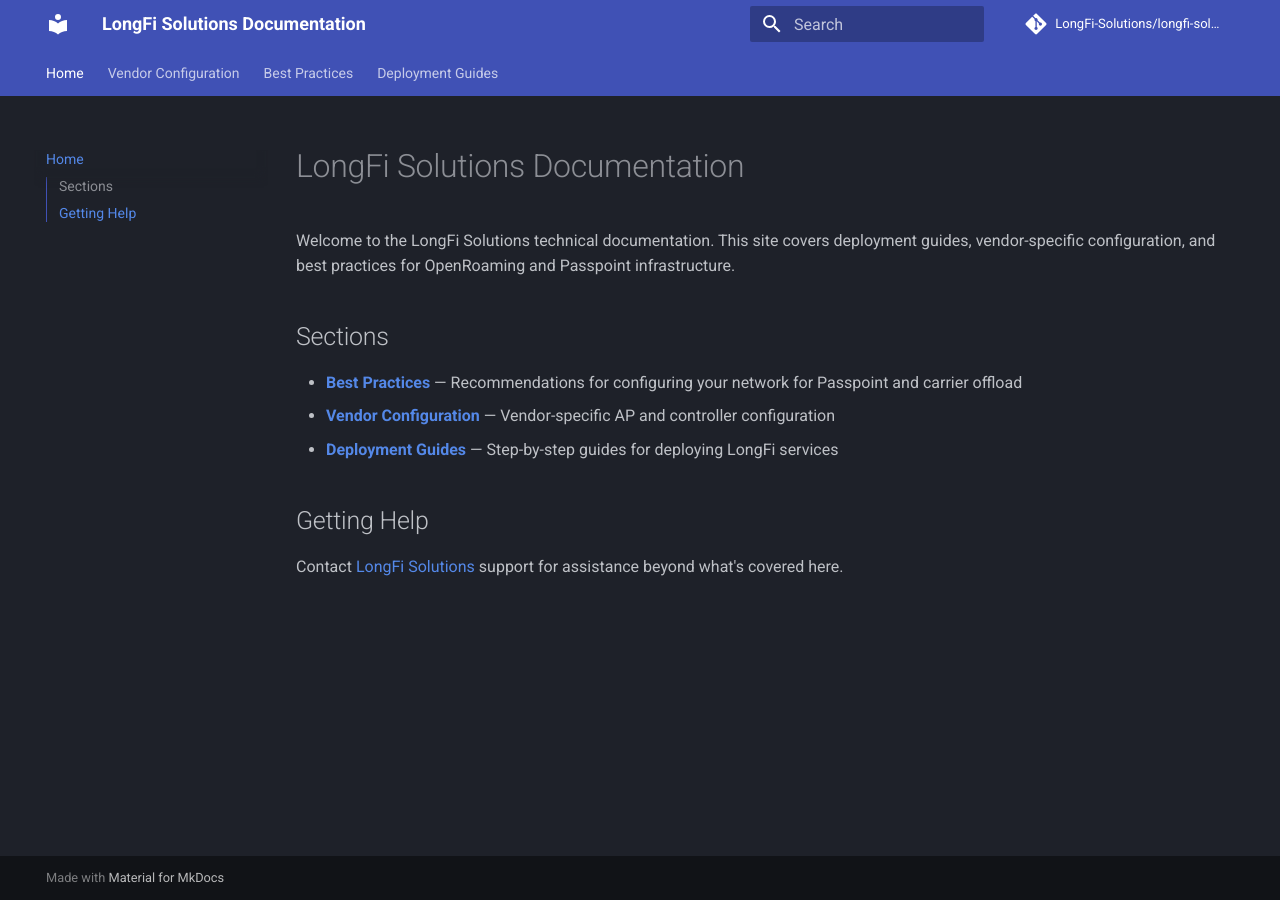
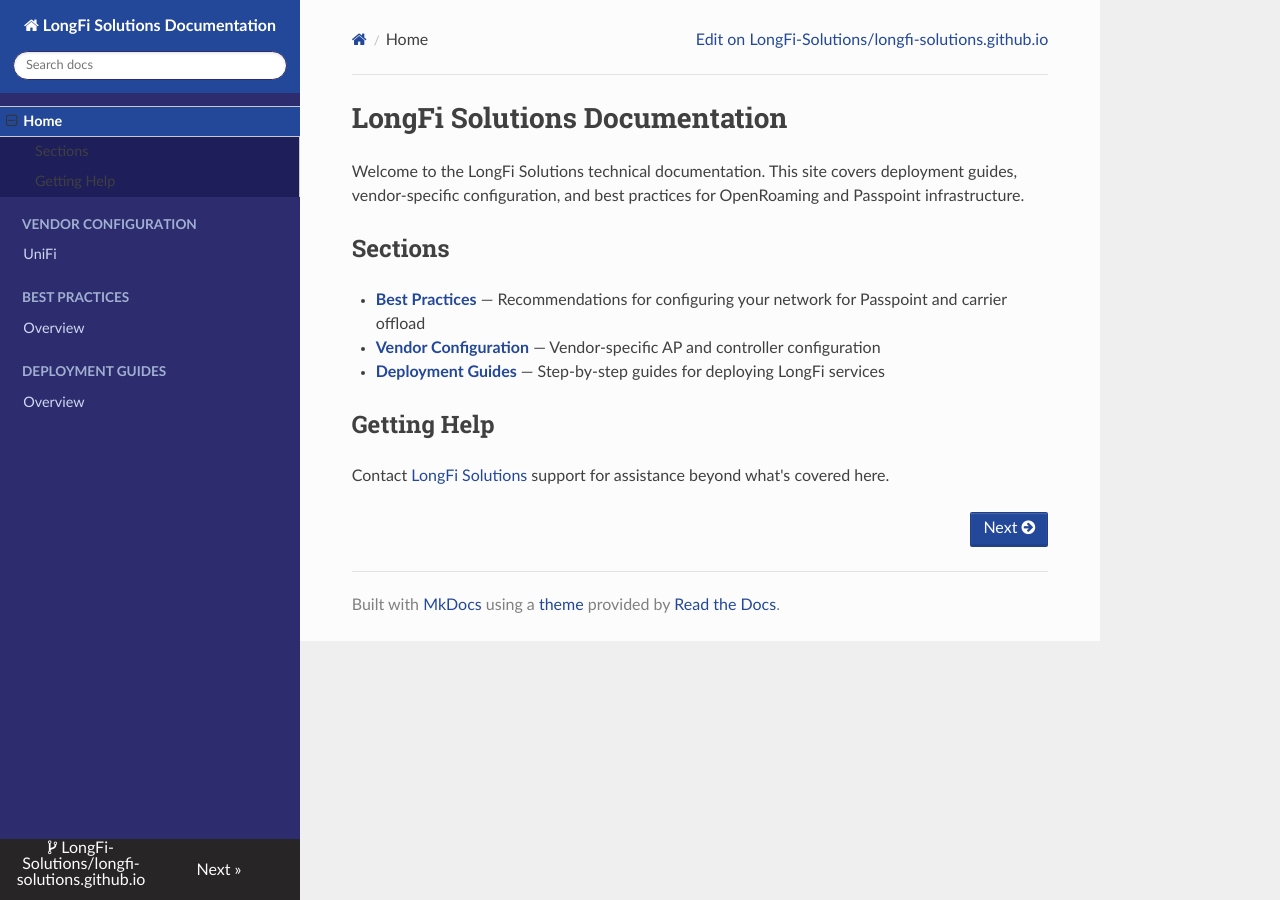
Before and after one commit to LongFi-Solutions/longfi-solutions.github.io, an MkDocs documentation site: the page built from docs/index.md, in a window 1280 px wide. Built offline with MkDocs 1.6.1, drawn with Linux system fonts in a browser that asks for light colours; nearby versions of some CDN libraries; comment, search, counter and statistics services are not loaded.

Commit message:
Switch to ReadTheDocs theme with LongFi brand colors

```diff
--- /dev/null
+++ b/docs/assets/stylesheets/brand.css
@@ -0,0 +1,79 @@
+/* LongFi Solutions Brand Colors
+   Dark Blue:   #2C2C6E
+   Medium Blue: #244899
+*/
+
+/* Sidebar background */
+.wy-nav-side {
+  background: #2C2C6E;
+}
+
+/* Sidebar search box area */
+.wy-side-nav-search {
+  background: #244899;
+}
+
+.wy-side-nav-search input[type=text] {
+  border-color: #2C2C6E;
+}
+
+/* Sidebar nav links */
+.wy-menu-vertical a {
+  color: #d0d8f0;
+}
+
+.wy-menu-vertical a:hover {
+  background: #244899;
+  color: #ffffff;
+}
+
+/* Current/active nav item */
+.wy-menu-vertical li.current > a,
+.wy-menu-vertical li.current > a:hover {
+  background: #244899;
+  color: #ffffff;
+}
+
+.wy-menu-vertical li.current {
+  background: #1e1e5a;
+}
+
+/* Mobile top navigation bar */
+.wy-nav-top {
+  background: #2C2C6E;
+}
+
+/* In-page links */
+.rst-content a {
+  color: #244899;
+}
+
+.rst-content a:hover {
+  color: #2C2C6E;
+}
+
+/* Breadcrumb links */
+.wy-breadcrumbs a {
+  color: #244899;
+}
+
+/* Version/project name in sidebar */
+.wy-side-nav-search > a,
+.wy-side-nav-search .wy-dropdown > a {
+  color: #ffffff;
+}
+
+/* Buttons */
+.btn-neutral {
+  background: #244899 !important;
+  color: #ffffff !important;
+}
+
+.btn-neutral:hover {
+  background: #2C2C6E !important;
+}
+
+/* Section headers in sidebar */
+.wy-menu-vertical p.caption {
+  color: #a0b0d0;
+}
--- a/mkdocs.yml
+++ b/mkdocs.yml
@@ -5,18 +5,10 @@ repo_url: https://github.com/LongFi-Solutions/longfi-solutions.github.io
 repo_name: LongFi-Solutions/longfi-solutions.github.io
 
 theme:
-  name: material
-  palette:
-    scheme: slate
-    primary: indigo
-    accent: light blue
-  features:
-    - navigation.tabs
-    - navigation.sections
-    - navigation.expand
-    - toc.integrate
-    - search.highlight
-    - content.code.copy
+  name: readthedocs
+
+extra_css:
+  - assets/stylesheets/brand.css
 
 markdown_extensions:
   - admonition
--- a/requirements.txt
+++ b/requirements.txt
@@ -1,2 +1 @@
 mkdocs==1.6.1
-mkdocs-material==9.7.6
```
